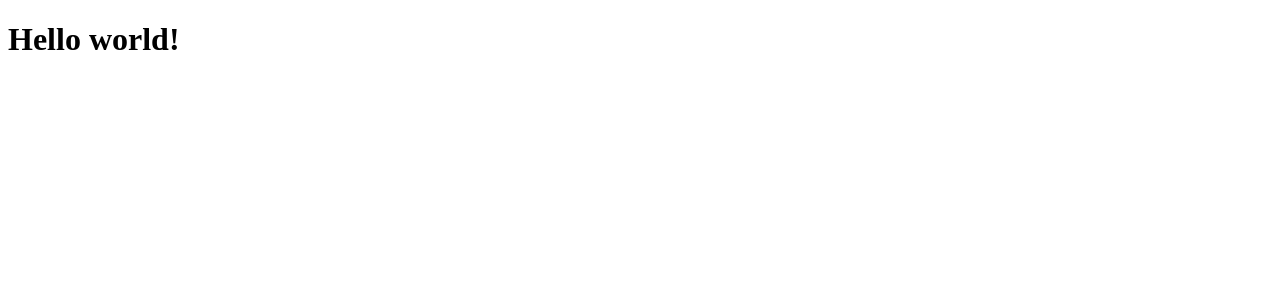
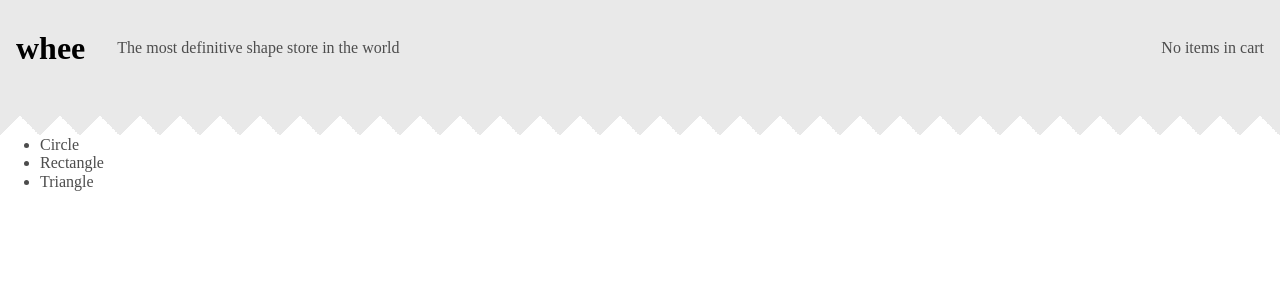
Before and after one commit to Owlaukka/whee-shop, a React app: page / in a window 1280 px wide. Shown: the top 300 px of the page. Built offline with nearby package versions, Linux system fonts and the light colour scheme; the HTML template or start-up script is replaced by a standard one.

Commit message:
navbar first draft styling done

```diff
--- /dev/null
+++ b/src/App.tsx
@@ -0,0 +1,24 @@
+import React from 'react';
+import { Global, ThemeProvider } from '@emotion/react';
+import styled from '@emotion/styled';
+
+import ProductView from './ProductView/ProductView';
+import NavBar from './NavBar/NavBar';
+import GlobalTheme, { ITheme } from './theme';
+import GlobalStyles from './theme/GlobalStyles';
+
+const ViewContainer = styled<any>('main')(({ theme }: { theme: ITheme }) => ({
+  marginTop: `calc(${theme.sizes.navBarHeight} + ${theme.sizes.navBarTeethHeight})`,
+}));
+
+const App = () => (
+  <ThemeProvider theme={GlobalTheme}>
+    <Global styles={GlobalStyles} />
+    <NavBar />
+    <ViewContainer>
+      <ProductView />
+    </ViewContainer>
+  </ThemeProvider>
+);
+
+export default App;
--- /dev/null
+++ b/src/NavBar/NavBar.tsx
@@ -0,0 +1,68 @@
+import React from 'react';
+import styled from '@emotion/styled';
+
+import { ITheme } from '../theme';
+
+const Nav = styled('nav')<any>(({ theme }: { theme: ITheme }) => ({
+  backgroundColor: theme.colors.nav,
+  height: theme.sizes.navBarHeight,
+  position: 'fixed',
+  top: 0,
+  left: 0,
+  width: '100%',
+  '&:after': {
+    content: '""',
+    display: 'block',
+    position: 'absolute',
+    bottom: `-${theme.sizes.navBarTeethHeight}`,
+    width: '100%',
+    height: theme.sizes.navBarTeethHeight,
+    backgroundImage: `
+      linear-gradient(135deg, ${theme.colors.nav} 50%, transparent 50%),
+      linear-gradient(-135deg, ${theme.colors.nav} 50%, transparent 50%)
+    `,
+    backgroundSize: theme.sizes.navBarTeethHeight,
+    backgroundRepeat: 'repeat-x',
+  },
+}));
+
+const NavItemList = styled.ul({
+  margin: 0,
+  padding: 0,
+  listStyle: 'none',
+  height: '100%',
+  display: 'flex',
+  alignItems: 'center',
+});
+
+const NavItem = styled.li({
+  padding: '1rem',
+});
+
+const LogoNavItem = styled(NavItem)();
+
+const Logo = styled.h1({
+  margin: 0,
+});
+
+const TaglineNavItem = styled(NavItem)();
+
+const CartNavItem = styled(NavItem)({
+  marginLeft: 'auto',
+});
+
+const NavBar = () => (
+  <Nav>
+    <NavItemList>
+      <LogoNavItem>
+        <Logo>whee</Logo>
+      </LogoNavItem>
+      <TaglineNavItem>
+        The most definitive shape store in the world
+      </TaglineNavItem>
+      <CartNavItem>No items in cart</CartNavItem>
+    </NavItemList>
+  </Nav>
+);
+
+export default NavBar;
--- /dev/null
+++ b/src/ProductView/ProductView.tsx
@@ -0,0 +1,11 @@
+import React from 'react';
+
+const ProductView = () => (
+  <ul>
+    <li>Circle</li>
+    <li>Rectangle</li>
+    <li>Triangle</li>
+  </ul>
+);
+
+export default ProductView;
--- a/src/index.tsx
+++ b/src/index.tsx
@@ -1,7 +1,8 @@
 import React from 'react';
 import ReactDom from 'react-dom';
+import App from './App';
 
 const appRoot = document.createElement('div');
-document.body.appendChild(appRoot);
+document.body.prepend(appRoot);
 
-ReactDom.render(<h1>Hello world!</h1>, appRoot);
+ReactDom.render(<App />, appRoot);
--- /dev/null
+++ b/src/theme/GlobalStyles.ts
@@ -0,0 +1,14 @@
+import { normalize } from 'polished';
+import theme from '.';
+
+const GlobalStyles = {
+  ...normalize()[0],
+  '*': {
+    color: theme.colors.text,
+  },
+  'h1, h2, h3, h4': {
+    color: theme.colors.heading,
+  },
+};
+
+export default GlobalStyles;
--- /dev/null
+++ b/src/theme/colors.ts
@@ -0,0 +1,15 @@
+export interface IColors {
+  nav: string;
+  accent: string;
+  heading: string;
+  text: string;
+}
+
+const colors: IColors = {
+  nav: '#e9e9e9',
+  accent: '#f05795',
+  heading: '#000',
+  text: '#4d4d4d',
+};
+
+export default colors;
--- /dev/null
+++ b/src/theme/index.ts
@@ -0,0 +1,14 @@
+import colors, { IColors } from './colors';
+import sizes, { ISizes } from './sizes';
+
+export interface ITheme {
+  colors: IColors;
+  sizes: ISizes;
+}
+
+const theme: ITheme = {
+  colors,
+  sizes,
+};
+
+export default theme;
--- /dev/null
+++ b/src/theme/sizes.ts
@@ -0,0 +1,11 @@
+export interface ISizes {
+  navBarHeight: string;
+  navBarTeethHeight: string;
+}
+
+const sizes: ISizes = {
+  navBarHeight: '6rem',
+  navBarTeethHeight: '2.5rem',
+};
+
+export default sizes;
--- a/tsconfig.json
+++ b/tsconfig.json
@@ -24,7 +24,7 @@
     "noEmit": true /* Do not emit outputs. */,
     "importHelpers": true /* Import emit helpers from 'tslib'. */,
     // "downlevelIteration": true,            /* Provide full support for iterables in 'for-of', spread, and destructuring when targeting 'ES5' or 'ES3'. */
-    // "isolatedModules": true,               /* Transpile each file as a separate module (similar to 'ts.transpileModule'). */
+    // "isolatedModules": true /* Transpile each file as a separate module (similar to 'ts.transpileModule'). */,
 
     /* Strict Type-Checking Options */
     "strict": true /* Enable all strict type-checking options. */,
@@ -44,7 +44,7 @@
     // "noUncheckedIndexedAccess": true,      /* Include 'undefined' in index signature results */
 
     /* Module Resolution Options */
-    // "moduleResolution": "node",            /* Specify module resolution strategy: 'node' (Node.js) or 'classic' (TypeScript pre-1.6). */
+    "moduleResolution": "node",
     // "baseUrl": "./",                       /* Base directory to resolve non-absolute module names. */
     // "paths": {},                           /* A series of entries which re-map imports to lookup locations relative to the 'baseUrl'. */
     // "rootDirs": [],                        /* List of root folders whose combined content represents the structure of the project at runtime. */
```
Also changed, not shown: package.json (+5 -2 lines), webpack/webpack.common.js (+0 -11 lines), webpack/webpack.prod.js (+9 -9 lines), 1 other file (tests, documents, lock files or other folders).
